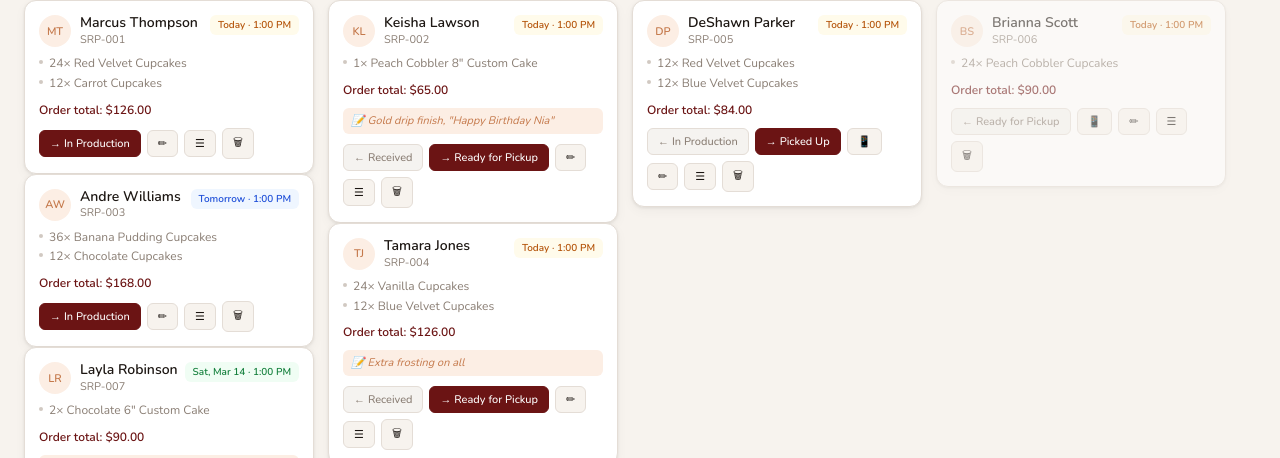
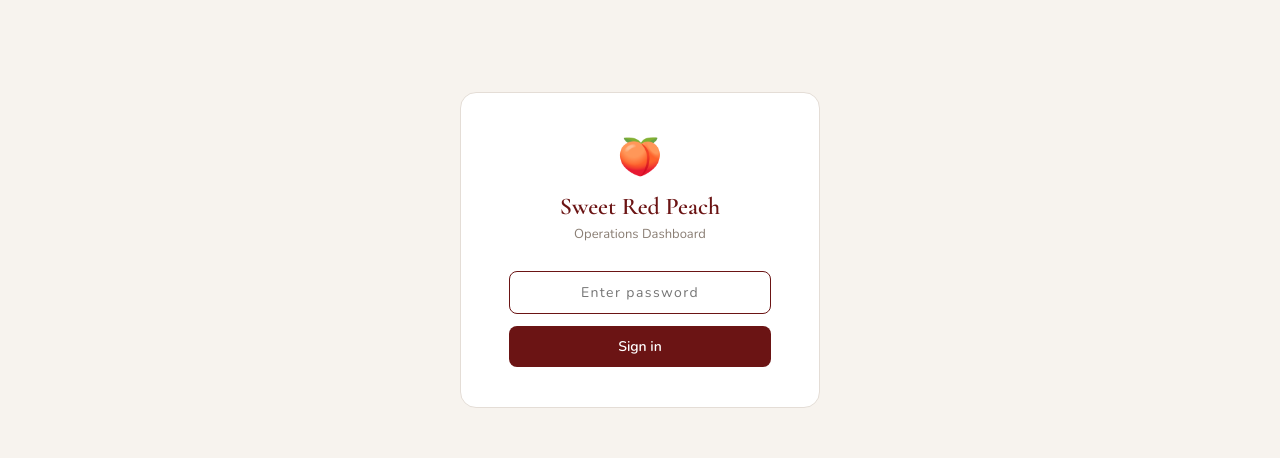
Before and after one commit to buddaru/srp-order-ops, a React (Vite) app: page / in a window 1280 px wide. Shown: the part 288-746 px from the top of the page. Built offline with nearby package versions, Linux system fonts and the light colour scheme; no server answers; the database is empty.

Commit message:
add password protection

```diff
--- a/src/App.jsx
+++ b/src/App.jsx
@@ -11,6 +11,7 @@ import OrderModal from './components/OrderModal'
 import Toast      from './components/Toast'
 import Production from './components/Production'
 import Privacy     from './components/Privacy'
+import PasswordGate from './components/PasswordGate'
 import Terms       from './components/Terms'
 import styles from './App.module.css'
 
@@ -237,10 +238,10 @@ export default function App() {
         <NavLink to="/production" className={({isActive}) => isActive ? styles.navActive : styles.navItem}>Daily Production</NavLink>
       </nav>
       <Routes>
-        <Route path="/production" element={<Production />} />
         <Route path="/privacy" element={<Privacy />} />
         <Route path="/terms" element={<Terms />} />
-        <Route path="/" element={<>
+        <Route path="/production" element={<PasswordGate><Production /></PasswordGate>} />
+        <Route path="/" element={<PasswordGate><>
       <CalStrip orders={orders} selectedDay={selectedDay} customDateSelected={customDate} onSelectDay={handleSelectDay} />
       <div className={styles.boardWrapper}>
         <Board
@@ -287,7 +288,7 @@ export default function App() {
       )}
 
       <Toast toast={toast} onClose={() => setToast(null)} />
-        </>} />
+        </></PasswordGate>} />
       </Routes>
     </div>
   )
--- /dev/null
+++ b/src/components/PasswordGate.jsx
@@ -0,0 +1,49 @@
+import { useState } from 'react'
+import styles from './PasswordGate.module.css'
+
+const KEY = 'srp_auth'
+const PASS = import.meta.env.VITE_APP_PASSWORD
+
+export const isAuthed = () => localStorage.getItem(KEY) === PASS
+
+export default function PasswordGate({ children }) {
+  const [authed, setAuthed] = useState(isAuthed)
+  const [input, setInput]   = useState('')
+  const [error, setError]   = useState(false)
+
+  const handleSubmit = (e) => {
+    e.preventDefault()
+    if (input === PASS) {
+      localStorage.setItem(KEY, PASS)
+      setAuthed(true)
+    } else {
+      setError(true)
+      setInput('')
+      setTimeout(() => setError(false), 2000)
+    }
+  }
+
+  if (authed) return children
+
+  return (
+    <div className={styles.page}>
+      <div className={styles.card}>
+        <div className={styles.logo}>🍑</div>
+        <div className={styles.brand}>Sweet Red Peach</div>
+        <div className={styles.sub}>Operations Dashboard</div>
+        <form onSubmit={handleSubmit} className={styles.form}>
+          <input
+            type="password"
+            className={`${styles.input} ${error ? styles.shake : ''}`}
+            placeholder="Enter password"
+            value={input}
+            onChange={e => setInput(e.target.value)}
+            autoFocus
+          />
+          {error && <div className={styles.error}>Incorrect password</div>}
+          <button type="submit" className={styles.btn}>Sign in</button>
+        </form>
+      </div>
+    </div>
+  )
+}
--- /dev/null
+++ b/src/components/PasswordGate.module.css
@@ -0,0 +1,95 @@
+.page {
+  min-height: 100vh;
+  display: flex;
+  align-items: center;
+  justify-content: center;
+  background: var(--bg);
+}
+
+.card {
+  background: var(--card);
+  border: 1px solid var(--border);
+  border-radius: 16px;
+  padding: 40px 48px;
+  width: 100%;
+  max-width: 360px;
+  text-align: center;
+}
+
+.logo {
+  font-size: 36px;
+  margin-bottom: 10px;
+}
+
+.brand {
+  font-family: 'Cormorant Garamond', serif;
+  font-size: 24px;
+  font-weight: 600;
+  color: var(--brand);
+  margin-bottom: 4px;
+}
+
+.sub {
+  font-size: 13px;
+  color: var(--text-muted);
+  margin-bottom: 28px;
+}
+
+.form {
+  display: flex;
+  flex-direction: column;
+  gap: 12px;
+}
+
+.input {
+  width: 100%;
+  border: 1px solid var(--border);
+  border-radius: 8px;
+  padding: 11px 14px;
+  font-family: 'Proxima Nova', 'Nunito', sans-serif;
+  font-size: 14px;
+  color: var(--text);
+  background: var(--bg);
+  outline: none;
+  text-align: center;
+  letter-spacing: 0.1em;
+}
+
+.input:focus {
+  border-color: var(--brand);
+}
+
+.error {
+  font-size: 12px;
+  color: #DC2626;
+}
+
+.btn {
+  background: var(--brand);
+  color: #fff;
+  border: none;
+  border-radius: 8px;
+  padding: 11px;
+  font-family: 'Proxima Nova', 'Nunito', sans-serif;
+  font-size: 14px;
+  font-weight: 600;
+  cursor: pointer;
+  transition: opacity 0.15s;
+}
+
+.btn:hover { opacity: 0.9; }
+
+@keyframes shake {
+  0%, 100% { transform: translateX(0); }
+  20%, 60% { transform: translateX(-6px); }
+  40%, 80% { transform: translateX(6px); }
+}
+
+.shake {
+  animation: shake 0.35s ease;
+  border-color: #DC2626;
+}
+
+@media (max-width: 480px) {
+  .card { padding: 32px 24px; margin: 0 16px; }
+}
```
